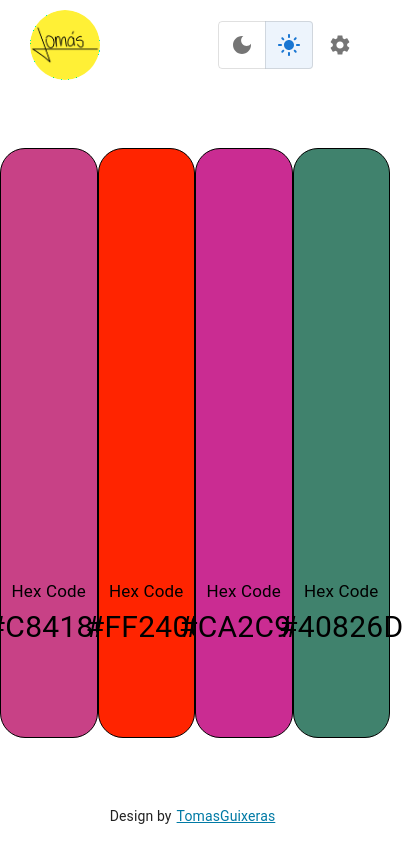
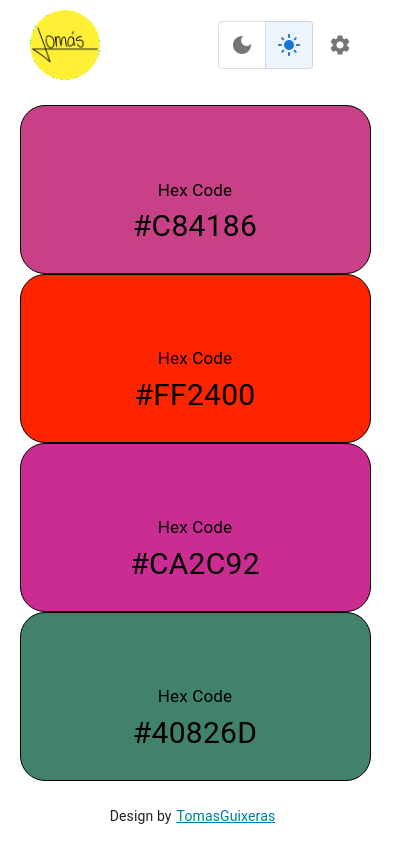
Before and after one commit to tomasguixeras/color-selector, a React (Vite) app: page / in a window 390 px wide. Shown: the whole page, 416 px wide, since content can reach past the window. Built offline with nearby package versions, Linux system fonts and the light colour scheme.

Commit message:
Responsive mode

```diff
--- a/src/App.tsx
+++ b/src/App.tsx
@@ -52,9 +52,10 @@ function App() {
         <Box
           sx={{
             width: "100%",
-            height: "70%",
+            height: "80%",
             display: "flex",
-            flexDirection: "row",
+            flexDirection: window?.screen.width >= 1000 ? "row" : "column",
+            alignItems: "center",
             justifyContent: "space-evenly",
           }}
         >
--- a/src/components/DesktopCard.tsx
+++ b/src/components/DesktopCard.tsx
@@ -28,8 +28,9 @@ function DesktopCard({ hex }: { hex: string }) {
     <Box
       sx={{
         border: "1px solid black",
-        width: "270px",
-        borderRadius: "25px",
+        width: window?.screen.width >= 1000 ? "270px" : "90%",
+        height: window?.screen.width >= 1000 ? "100%" : "170px",
+        borderRadius : "25px",
         position: "relative",
         bgcolor: hexCode,
       }}
```
